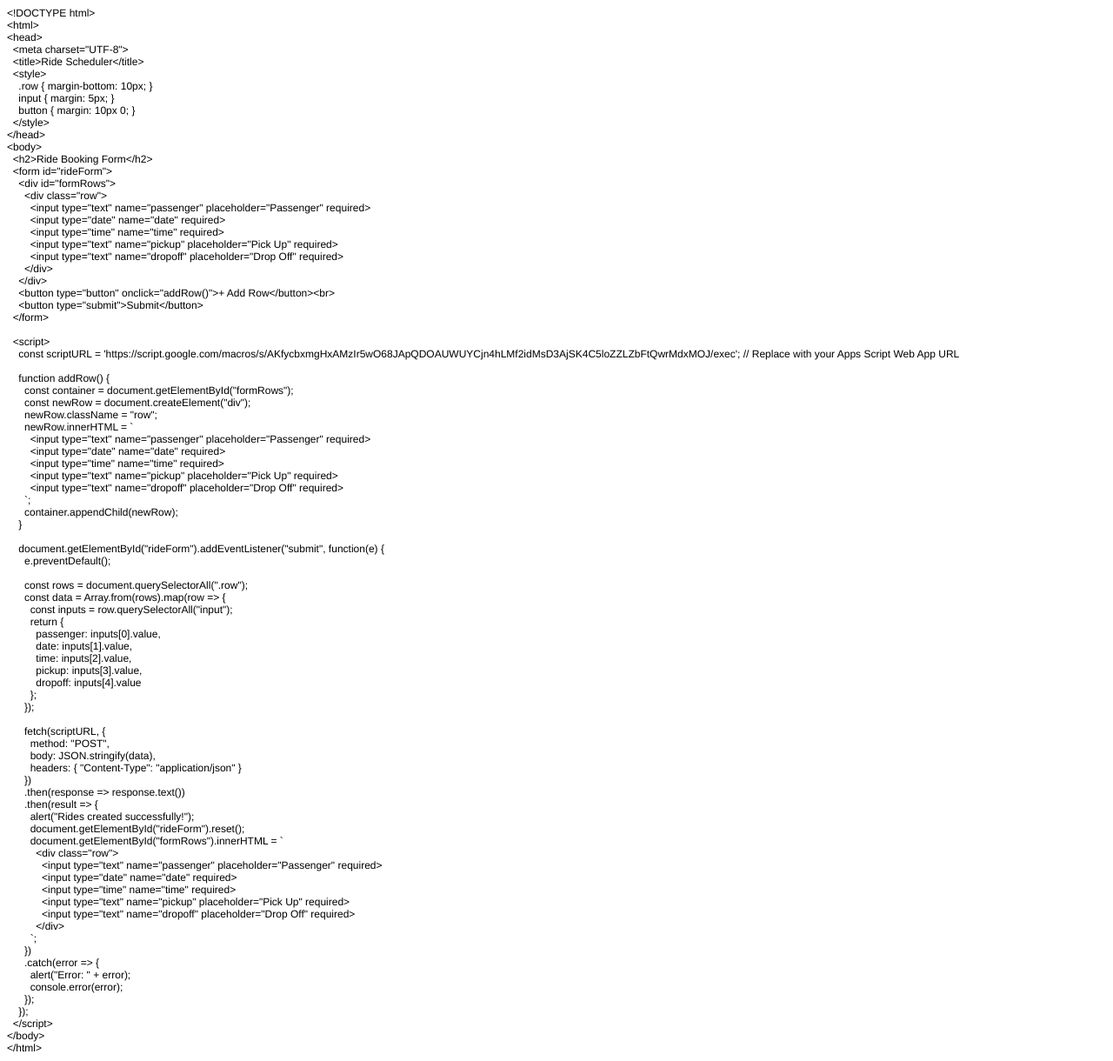
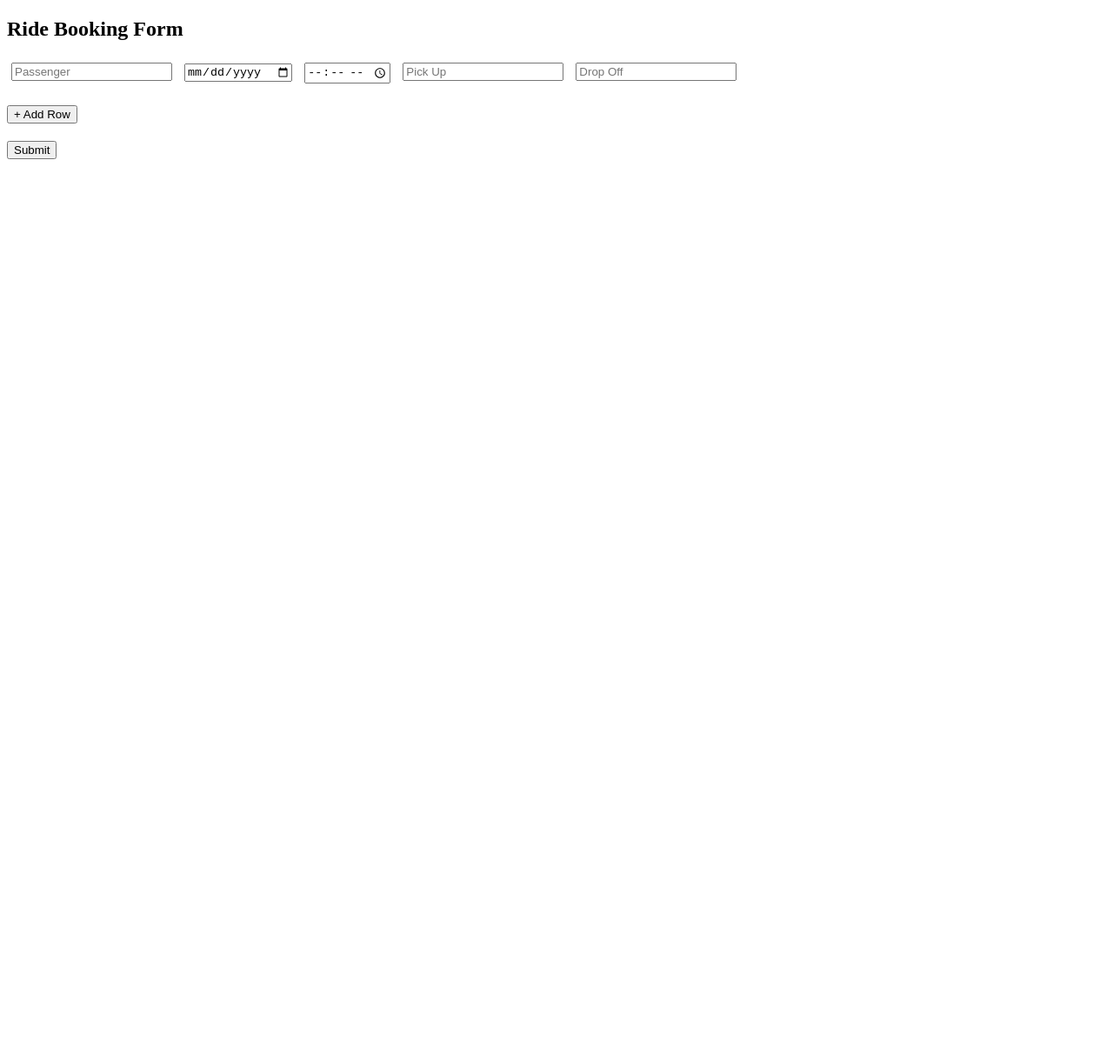
Before and after one commit to AmzarMTFA/ihsantransport, a plain HTML site: page index.html in a window 1280 px wide. Shown: the whole page at 87% size. After the commit the page ends 800 px from the top, so only its background shows below. Drawn offline with Linux system fonts and the light colour scheme.

Commit message:
Update index.html

```diff
--- a/index.html
+++ b/index.html
@@ -1,102 +1,86 @@
-<!DOCTYPE html PUBLIC "-//W3C//DTD HTML 4.01//EN" "http://www.w3.org/TR/html4/strict.dtd">
+<!DOCTYPE html>
 <html>
 <head>
-  <meta http-equiv="Content-Type" content="text/html; charset=utf-8">
-  <meta http-equiv="Content-Style-Type" content="text/css">
-  <title></title>
-  <meta name="Generator" content="Cocoa HTML Writer">
-  <meta name="CocoaVersion" content="2299.77">
-  <style type="text/css">
-    p.p1 {margin: 0.0px 0.0px 0.0px 0.0px; font: 12.0px Helvetica}
-    p.p2 {margin: 0.0px 0.0px 0.0px 0.0px; font: 12.0px Helvetica; min-height: 14.0px}
+  <meta charset="UTF-8">
+  <title>Ride Scheduler</title>
+  <style>
+    .row { margin-bottom: 10px; }
+    input { margin: 5px; }
+    button { margin: 10px 0; }
   </style>
 </head>
 <body>
-<p class="p1">&lt;!DOCTYPE html&gt;</p>
-<p class="p1">&lt;html&gt;</p>
-<p class="p1">&lt;head&gt;</p>
-<p class="p1"><span class="Apple-converted-space">  </span>&lt;meta charset="UTF-8"&gt;</p>
-<p class="p1"><span class="Apple-converted-space">  </span>&lt;title&gt;Ride Scheduler&lt;/title&gt;</p>
-<p class="p1"><span class="Apple-converted-space">  </span>&lt;style&gt;</p>
-<p class="p1"><span class="Apple-converted-space">    </span>.row { margin-bottom: 10px; }</p>
-<p class="p1"><span class="Apple-converted-space">    </span>input { margin: 5px; }</p>
-<p class="p1"><span class="Apple-converted-space">    </span>button { margin: 10px 0; }</p>
-<p class="p1"><span class="Apple-converted-space">  </span>&lt;/style&gt;</p>
-<p class="p1">&lt;/head&gt;</p>
-<p class="p1">&lt;body&gt;</p>
-<p class="p1"><span class="Apple-converted-space">  </span>&lt;h2&gt;Ride Booking Form&lt;/h2&gt;</p>
-<p class="p1"><span class="Apple-converted-space">  </span>&lt;form id="rideForm"&gt;</p>
-<p class="p1"><span class="Apple-converted-space">    </span>&lt;div id="formRows"&gt;</p>
-<p class="p1"><span class="Apple-converted-space">      </span>&lt;div class="row"&gt;</p>
-<p class="p1"><span class="Apple-converted-space">        </span>&lt;input type="text" name="passenger" placeholder="Passenger" required&gt;</p>
-<p class="p1"><span class="Apple-converted-space">        </span>&lt;input type="date" name="date" required&gt;</p>
-<p class="p1"><span class="Apple-converted-space">        </span>&lt;input type="time" name="time" required&gt;</p>
-<p class="p1"><span class="Apple-converted-space">        </span>&lt;input type="text" name="pickup" placeholder="Pick Up" required&gt;</p>
-<p class="p1"><span class="Apple-converted-space">        </span>&lt;input type="text" name="dropoff" placeholder="Drop Off" required&gt;</p>
-<p class="p1"><span class="Apple-converted-space">      </span>&lt;/div&gt;</p>
-<p class="p1"><span class="Apple-converted-space">    </span>&lt;/div&gt;</p>
-<p class="p1"><span class="Apple-converted-space">    </span>&lt;button type="button" onclick="addRow()"&gt;+ Add Row&lt;/button&gt;&lt;br&gt;</p>
-<p class="p1"><span class="Apple-converted-space">    </span>&lt;button type="submit"&gt;Submit&lt;/button&gt;</p>
-<p class="p1"><span class="Apple-converted-space">  </span>&lt;/form&gt;</p>
-<p class="p2"><br></p>
-<p class="p1"><span class="Apple-converted-space">  </span>&lt;script&gt;</p>
-<p class="p1"><span class="Apple-converted-space">    </span>const scriptURL = 'https://script.google.com/macros/s/AKfycbxmgHxAMzIr5wO68JApQDOAUWUYCjn4hLMf2idMsD3AjSK4C5loZZLZbFtQwrMdxMOJ/exec'; // Replace with your Apps Script Web App URL</p>
-<p class="p2"><br></p>
-<p class="p1"><span class="Apple-converted-space">    </span>function addRow() {</p>
-<p class="p1"><span class="Apple-converted-space">      </span>const container = document.getElementById("formRows");</p>
-<p class="p1"><span class="Apple-converted-space">      </span>const newRow = document.createElement("div");</p>
-<p class="p1"><span class="Apple-converted-space">      </span>newRow.className = "row";</p>
-<p class="p1"><span class="Apple-converted-space">      </span>newRow.innerHTML = `</p>
-<p class="p1"><span class="Apple-converted-space">        </span>&lt;input type="text" name="passenger" placeholder="Passenger" required&gt;</p>
-<p class="p1"><span class="Apple-converted-space">        </span>&lt;input type="date" name="date" required&gt;</p>
-<p class="p1"><span class="Apple-converted-space">        </span>&lt;input type="time" name="time" required&gt;</p>
-<p class="p1"><span class="Apple-converted-space">        </span>&lt;input type="text" name="pickup" placeholder="Pick Up" required&gt;</p>
-<p class="p1"><span class="Apple-converted-space">        </span>&lt;input type="text" name="dropoff" placeholder="Drop Off" required&gt;</p>
-<p class="p1"><span class="Apple-converted-space">      </span>`;</p>
-<p class="p1"><span class="Apple-converted-space">      </span>container.appendChild(newRow);</p>
-<p class="p1"><span class="Apple-converted-space">    </span>}</p>
-<p class="p2"><br></p>
-<p class="p1"><span class="Apple-converted-space">    </span>document.getElementById("rideForm").addEventListener("submit", function(e) {</p>
-<p class="p1"><span class="Apple-converted-space">      </span>e.preventDefault();</p>
-<p class="p2"><br></p>
-<p class="p1"><span class="Apple-converted-space">      </span>const rows = document.querySelectorAll(".row");</p>
-<p class="p1"><span class="Apple-converted-space">      </span>const data = Array.from(rows).map(row =&gt; {</p>
-<p class="p1"><span class="Apple-converted-space">        </span>const inputs = row.querySelectorAll("input");</p>
-<p class="p1"><span class="Apple-converted-space">        </span>return {</p>
-<p class="p1"><span class="Apple-converted-space">          </span>passenger: inputs[0].value,</p>
-<p class="p1"><span class="Apple-converted-space">          </span>date: inputs[1].value,</p>
-<p class="p1"><span class="Apple-converted-space">          </span>time: inputs[2].value,</p>
-<p class="p1"><span class="Apple-converted-space">          </span>pickup: inputs[3].value,</p>
-<p class="p1"><span class="Apple-converted-space">          </span>dropoff: inputs[4].value</p>
-<p class="p1"><span class="Apple-converted-space">        </span>};</p>
-<p class="p1"><span class="Apple-converted-space">      </span>});</p>
-<p class="p2"><br></p>
-<p class="p1"><span class="Apple-converted-space">      </span>fetch(scriptURL, {</p>
-<p class="p1"><span class="Apple-converted-space">        </span>method: "POST",</p>
-<p class="p1"><span class="Apple-converted-space">        </span>body: JSON.stringify(data),</p>
-<p class="p1"><span class="Apple-converted-space">        </span>headers: { "Content-Type": "application/json" }</p>
-<p class="p1"><span class="Apple-converted-space">      </span>})</p>
-<p class="p1"><span class="Apple-converted-space">      </span>.then(response =&gt; response.text())</p>
-<p class="p1"><span class="Apple-converted-space">      </span>.then(result =&gt; {</p>
-<p class="p1"><span class="Apple-converted-space">        </span>alert("Rides created successfully!");</p>
-<p class="p1"><span class="Apple-converted-space">        </span>document.getElementById("rideForm").reset();</p>
-<p class="p1"><span class="Apple-converted-space">        </span>document.getElementById("formRows").innerHTML = `</p>
-<p class="p1"><span class="Apple-converted-space">          </span>&lt;div class="row"&gt;</p>
-<p class="p1"><span class="Apple-converted-space">            </span>&lt;input type="text" name="passenger" placeholder="Passenger" required&gt;</p>
-<p class="p1"><span class="Apple-converted-space">            </span>&lt;input type="date" name="date" required&gt;</p>
-<p class="p1"><span class="Apple-converted-space">            </span>&lt;input type="time" name="time" required&gt;</p>
-<p class="p1"><span class="Apple-converted-space">            </span>&lt;input type="text" name="pickup" placeholder="Pick Up" required&gt;</p>
-<p class="p1"><span class="Apple-converted-space">            </span>&lt;input type="text" name="dropoff" placeholder="Drop Off" required&gt;</p>
-<p class="p1"><span class="Apple-converted-space">          </span>&lt;/div&gt;</p>
-<p class="p1"><span class="Apple-converted-space">        </span>`;</p>
-<p class="p1"><span class="Apple-converted-space">      </span>})</p>
-<p class="p1"><span class="Apple-converted-space">      </span>.catch(error =&gt; {</p>
-<p class="p1"><span class="Apple-converted-space">        </span>alert("Error: " + error);</p>
-<p class="p1"><span class="Apple-converted-space">        </span>console.error(error);</p>
-<p class="p1"><span class="Apple-converted-space">      </span>});</p>
-<p class="p1"><span class="Apple-converted-space">    </span>});</p>
-<p class="p1"><span class="Apple-converted-space">  </span>&lt;/script&gt;</p>
-<p class="p1">&lt;/body&gt;</p>
-<p class="p1">&lt;/html&gt;</p>
+  <h2>Ride Booking Form</h2>
+  <form id="rideForm">
+    <div id="formRows">
+      <div class="row">
+        <input type="text" name="passenger" placeholder="Passenger" required>
+        <input type="date" name="date" required>
+        <input type="time" name="time" required>
+        <input type="text" name="pickup" placeholder="Pick Up" required>
+        <input type="text" name="dropoff" placeholder="Drop Off" required>
+      </div>
+    </div>
+    <button type="button" onclick="addRow()">+ Add Row</button><br>
+    <button type="submit">Submit</button>
+  </form>
+
+  <script>
+    const scriptURL = 'YOUR_WEB_APP_URL_HERE'; // Replace with your Apps Script Web App URL
+
+    function addRow() {
+      const container = document.getElementById("formRows");
+      const newRow = document.createElement("div");
+      newRow.className = "row";
+      newRow.innerHTML = `
+        <input type="text" name="passenger" placeholder="Passenger" required>
+        <input type="date" name="date" required>
+        <input type="time" name="time" required>
+        <input type="text" name="pickup" placeholder="Pick Up" required>
+        <input type="text" name="dropoff" placeholder="Drop Off" required>
+      `;
+      container.appendChild(newRow);
+    }
+
+    document.getElementById("rideForm").addEventListener("submit", function(e) {
+      e.preventDefault();
+
+      const rows = document.querySelectorAll(".row");
+      const data = Array.from(rows).map(row => {
+        const inputs = row.querySelectorAll("input");
+        return {
+          passenger: inputs[0].value,
+          date: inputs[1].value,
+          time: inputs[2].value,
+          pickup: inputs[3].value,
+          dropoff: inputs[4].value
+        };
+      });
+
+      fetch(scriptURL, {
+        method: "POST",
+        body: JSON.stringify(data),
+        headers: { "Content-Type": "application/json" }
+      })
+      .then(response => response.text())
+      .then(result => {
+        alert("Rides created successfully!");
+        document.getElementById("rideForm").reset();
+        document.getElementById("formRows").innerHTML = `
+          <div class="row">
+            <input type="text" name="passenger" placeholder="Passenger" required>
+            <input type="date" name="date" required>
+            <input type="time" name="time" required>
+            <input type="text" name="pickup" placeholder="Pick Up" required>
+            <input type="text" name="dropoff" placeholder="Drop Off" required>
+          </div>
+        `;
+      })
+      .catch(error => {
+        alert("Error: " + error);
+        console.error(error);
+      });
+    });
+  </script>
 </body>
 </html>
```
